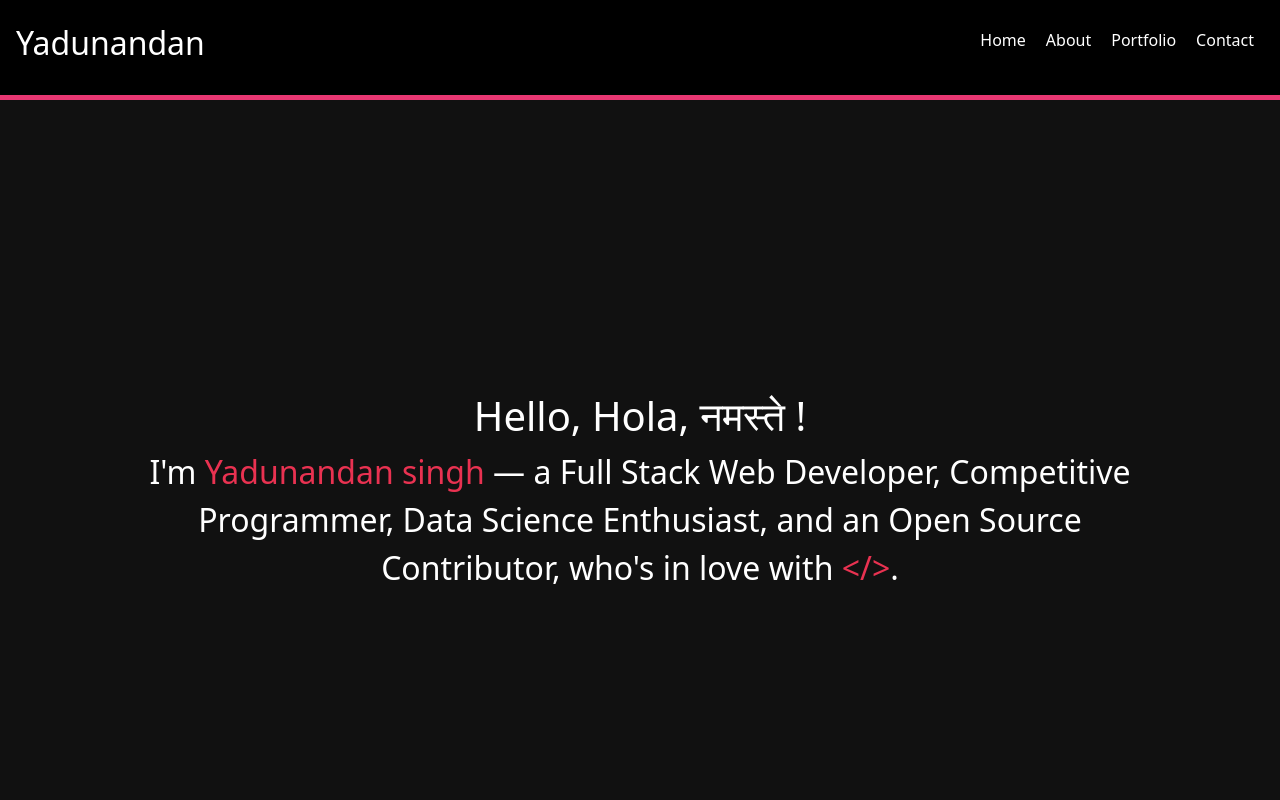
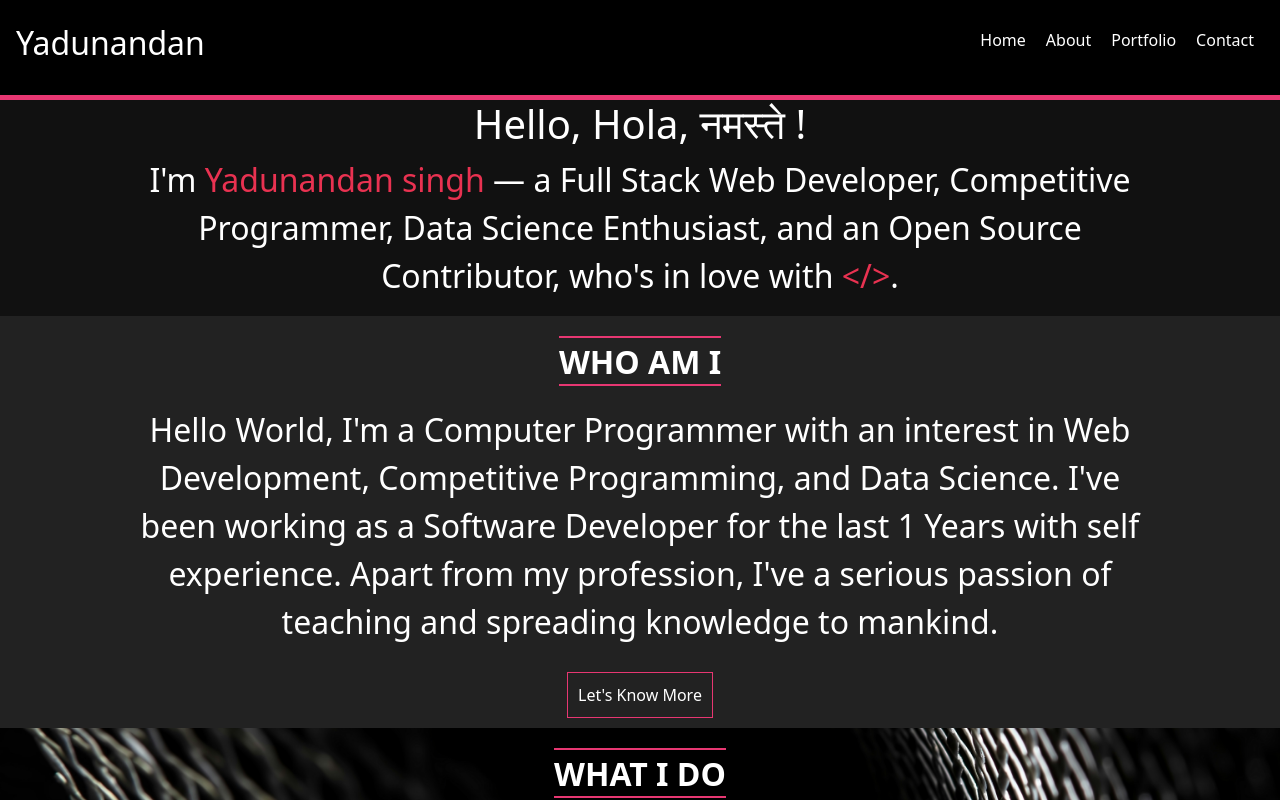
Before and after one commit to YadunandanSingh/Yaduportfolio, a React (Create React App) app: page /#/ in a window 1280 px wide. Shown: the top 800 px of the page. Built offline with nearby package versions, Linux system fonts and the light colour scheme.

Commit message:
add new project details in portfolio page

```diff
--- a/src/App.css
+++ b/src/App.css
@@ -1,5 +1,5 @@
 .App {
   width: 100%;
-  height: 100vh;
+  /* height: 100vh; */
   /* text-align: center; */
 }
--- a/src/pages/pages.css
+++ b/src/pages/pages.css
@@ -15,7 +15,7 @@
 .home-body {
     width: 80%;
     /* margin-top: 5%; */
-    height: 100vh;
+    /* height: 100vh; */
     /* background-color: rgb(40, 74, 104); */
     display: flex;
     align-items: center;
@@ -137,7 +137,7 @@
     border-top: 2px solid rgb(231, 55, 114);
     border-bottom: 2px solid rgb(231, 55, 114);
     margin: 20px;
-    /* padding: 5px; */
+    padding: 13px 0px;
     font-size: xx-large;
     /* background-color: #836a6a; */
     text-align: center;
@@ -535,6 +535,11 @@
         height: 345vh;
     } */
 
+    .head-border {
+
+        padding: 5px 0px;
+
+    }
     .home-body {
         margin-top: -20%;
         /* height: 50%; */
@@ -612,7 +617,7 @@
     /* ///////////////////////////portfolio mobile css///////////////// */
 
     .projects-box {
-        height: 70vh;
+        /* height: 70vh; */
         grid-template-columns: 80% ;
     }
     /* ///////////////////////////contact mobile css/////////////////// */
```
